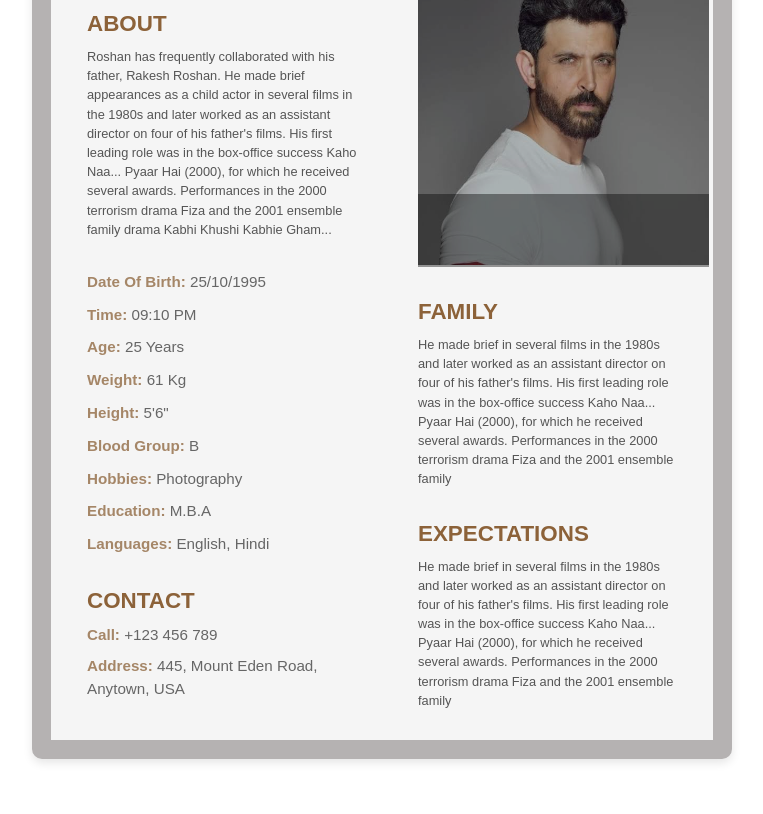
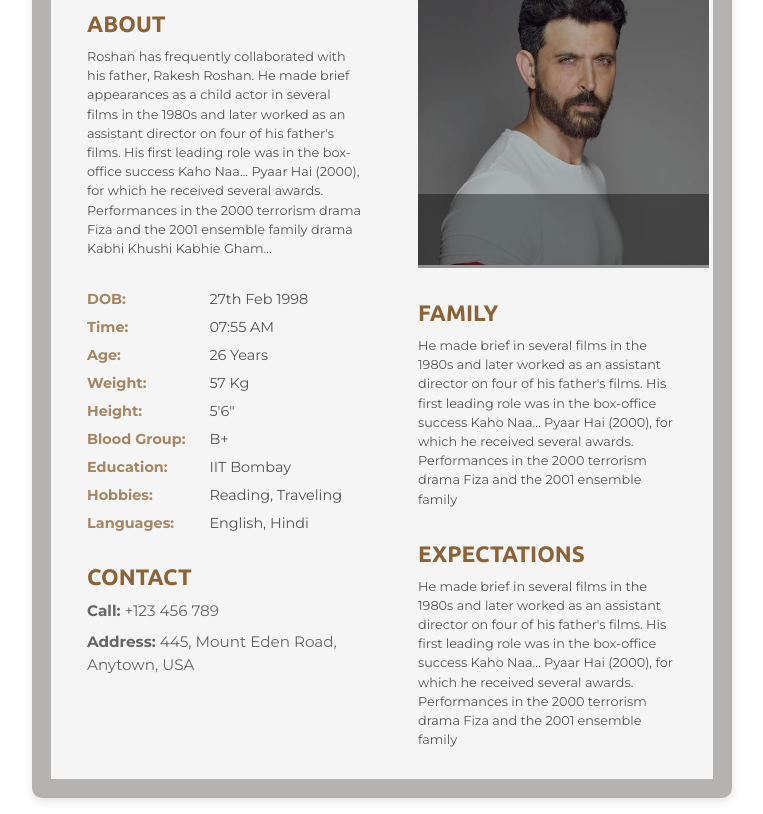
Before and after one commit to gprince349/PersonalPortfolioTemplates, a website: page Simple-template/index.html in a window 1280 px wide. Shown: the part 113-927 px from the top of the page, without its empty margins (258-1021 px from the left). Before the commit the page ends 888 px from the top, so only its background shows below. Drawn offline with Linux system fonts and the light colour scheme.

Commit message:
update some css propertis px of template-3rd and update html details part in the simple-template with css

```diff
--- a/Simple-template/index.html
+++ b/Simple-template/index.html
@@ -1,13 +1,17 @@
 <!DOCTYPE html>
 <html lang="en">
+
 <head>
   <meta charset="UTF-8">
   <meta name="viewport" content="width=device-width, initial-scale=1.0">
   <title>Profile Card</title>
-  <script src="https://cdnjs.cloudflare.com/ajax/libs/html2pdf.js/0.9.3/html2pdf.bundle.min.js"></script>
+  <link rel="stylesheet" href="styles.css" />
+  <link rel="preconnect" href="https://fonts.googleapis.com">
+  <link rel="preconnect" href="https://fonts.gstatic.com" crossorigin>
+  <link href="https://fonts.googleapis.com/css2?family=Montserrat:ital,wght@0,100..900;1,100..900&family=Oswald:wght@200..700&family=Ubuntu:ital,wght@0,300;0,400;0,500;0,700;1,300;1,400;1,500;1,700&display=swap" rel="stylesheet">
+  <link rel="stylesheet" href="https://cdnjs.cloudflare.com/ajax/libs/font-awesome/6.0.0-beta3/css/all.min.css">
+</head>
 
-  <link rel="stylesheet" href="styles.css">
-</head>
 <body>
   <div class="content">
     <div class="container">
@@ -20,18 +24,23 @@
 
         <div class="about">
           <h2>About</h2>
-        <p>Roshan has frequently collaborated with his father, Rakesh Roshan. He made brief appearances as a child actor in several films in the 1980s and later worked as an assistant director on four of his father's films. His first leading role was in the box-office success Kaho Naa... Pyaar Hai (2000), for which he received several awards. Performances in the 2000 terrorism drama Fiza and the 2001 ensemble family drama Kabhi Khushi Kabhie Gham...</p>
+          <p>Roshan has frequently collaborated with his father, Rakesh Roshan. He made brief appearances as a child
+            actor in several films in the 1980s and later worked as an assistant director on four of his father's films.
+            His first leading role was in the box-office success Kaho Naa... Pyaar Hai (2000), for which he received
+            several awards. Performances in the 2000 terrorism drama Fiza and the 2001 ensemble family drama Kabhi
+            Khushi Kabhie Gham...</p>
         </div>
+
         <div class="details">
-        <p><strong>Date Of Birth:</strong> 25/10/1995</p>
-        <p><strong>Time:</strong> 09:10 PM</p>
-        <p><strong>Age:</strong> 25 Years</p>
-        <p><strong>Weight:</strong> 61 Kg</p>
-        <p><strong>Height:</strong> 5'6"</p>
-        <p><strong>Blood Group:</strong> B</p>
-        <p><strong>Hobbies:</strong> Photography</p>
-        <p><strong>Education:</strong> M.B.A</p>
-        <p><strong>Languages:</strong> English, Hindi</p>
+          <div><span>DOB:</span> 27th Feb 1998</div>
+          <div><span>Time:</span> 07:55 AM</div>
+          <div><span>Age:</span> 26 Years</div>
+          <div><span>Weight:</span> 57 Kg</div>
+          <div><span>Height:</span> 5'6"</div>
+          <div><span>Blood Group:</span> B+</div>
+          <div><span>Education:</span>IIT Bombay</div>
+          <div><span>Hobbies:</span> Reading, Traveling</div>
+          <div><span>Languages:</span> English, Hindi</div>
         </div>
         <div class="contact">
           <h2>Contact</h2>
@@ -47,11 +56,15 @@
         </div>
         <div class="family">
           <h2>Family</h2>
-        <p>He made brief in several films in the 1980s and later worked as an assistant director on four of his father's films. His first leading role was in the box-office success Kaho Naa... Pyaar Hai (2000), for which he received several awards. Performances in the 2000 terrorism drama Fiza and the 2001 ensemble family</p>
+          <p>He made brief in several films in the 1980s and later worked as an assistant director on four of his
+            father's films. His first leading role was in the box-office success Kaho Naa... Pyaar Hai (2000), for which
+            he received several awards. Performances in the 2000 terrorism drama Fiza and the 2001 ensemble family</p>
         </div>
         <div class="expectations">
           <h2>Expectations</h2>
-        <p>He made brief in several films in the 1980s and later worked as an assistant director on four of his father's films. His first leading role was in the box-office success Kaho Naa... Pyaar Hai (2000), for which he received several awards. Performances in the 2000 terrorism drama Fiza and the 2001 ensemble family</p>
+          <p>He made brief in several films in the 1980s and later worked as an assistant director on four of his
+            father's films. His first leading role was in the box-office success Kaho Naa... Pyaar Hai (2000), for which
+            he received several awards. Performances in the 2000 terrorism drama Fiza and the 2001 ensemble family</p>
         </div>
       </div>
     </div>
@@ -77,4 +90,5 @@
   </script> -->
 
 </body>
+
 </html>
--- a/Simple-template/styles.css
+++ b/Simple-template/styles.css
@@ -4,7 +4,7 @@
   box-sizing: border-box;
 }
 
-  body{
+body {
   margin: 0;
   padding: 0;
   font-size: 11px;
@@ -19,17 +19,20 @@
   margin: 1rem auto;
   border-radius: 10px;
   background: #e2dbdb;
-    border: 1.2rem solid  #b5b2b2;
+  border: 1.2rem solid #b5b2b2;
   overflow: hidden;
   background-color: #882e2e;
   box-shadow: 0 4px 10px rgba(0, 0, 0, 0.1);
 }
-  .left{
+
+.left {
   background-color: red;
 }
-  .right{
+
+.right {
   background-color: blue;
 }
+
 .left,
 .right {
   flex: 1;
@@ -39,7 +42,8 @@
 
 
 h1 {
-    font-family: "Ubuntu", sans-serif;;
+  font-family: "Ubuntu", sans-serif;
+  ;
   font-optical-sizing: auto;
   font-size: 2rem;
   color: #8c6239;
@@ -52,7 +56,8 @@
 }
 
 h2 {
-    font-family: "Ubuntu", sans-serif;;
+  font-family: "Ubuntu", sans-serif;
+  ;
   font-optical-sizing: auto;
   font-size: 1.4rem;
   margin-bottom: 10px;
@@ -67,12 +72,38 @@
   line-height: 1.5;
 
 }
-  .about, .contact, .details{
+
+.about,
+.contact,
+.details {
   margin-left: 1rem;
   margin-top: 2rem;
 
 }
-  .about p, .family p, .expectations p{
+
+.details {
+  font-size: 12px;
+  display: grid;
+  grid-template-columns: auto 1fr;
+  row-gap: 10px;
+}
+
+.details div {
+  font-size: 0.9rem;
+  display: contents;
+  color: #555;
+}
+
+.details span {
+  color: #a58667;
+  padding-right: 1.5rem;
+  font-weight: bold;
+}
+
+
+.about p,
+.family p,
+.expectations p {
   font-size: 0.80rem;
 }
 
@@ -85,9 +116,7 @@
 .contact p {
   margin-bottom: 0.5rem;
 }
-  strong{
-    color: #a58667; ;
-  }
+
 
 .image {
   width: 100%;
@@ -108,13 +137,14 @@
   object-fit: cover;
   filter: brightness(0.7);
 }
+
 .image::after {
   content: '';
   position: absolute;
   bottom: .01rem;
   left: 0;
   width: 100%;
-    height:25%;
+  height: 25%;
   background: rgba(0, 0, 0, 0.4);
   filter: brightness(0.6);
 
@@ -132,26 +162,15 @@
 }
 
 h2 {
-    color:  #8c6239;
+  color: #8c6239;
 
 }
-  .image, .family, .expectations{
+
+.image,
+.family,
+.expectations {
   margin-top: 2rem;
   margin-left: 1rem;
   margin-right: 1rem;
 
 }
-
-  /* Responsive Design */
-  @media (max-width: 768px) {
-    .container {
-      flex-direction: column;
-    }
-    .left {
-      border-right: none;
-      border-bottom: 2px solid #ddd;
-    }
-    .image img {
-      width: 100%;
-    }
-  }
--- a/template-3rd/style.css
+++ b/template-3rd/style.css
@@ -11,14 +11,12 @@ body {
     justify-content: center;
     align-items: center;
     min-height: 100vh;
-    padding: 20px;
 }
 
 .container {
     max-width: 45rem;
     width: 100%;
     background: #f6f6f1;
-    border-radius: px;
     box-shadow: 0 4px 6px rgba(0, 0, 0, 0.1);
     overflow: hidden;
 }
```
Also changed, not shown: template-3rd/index.html (+6 -4 lines). Lines whose indentation alone changed are shown as unchanged.
